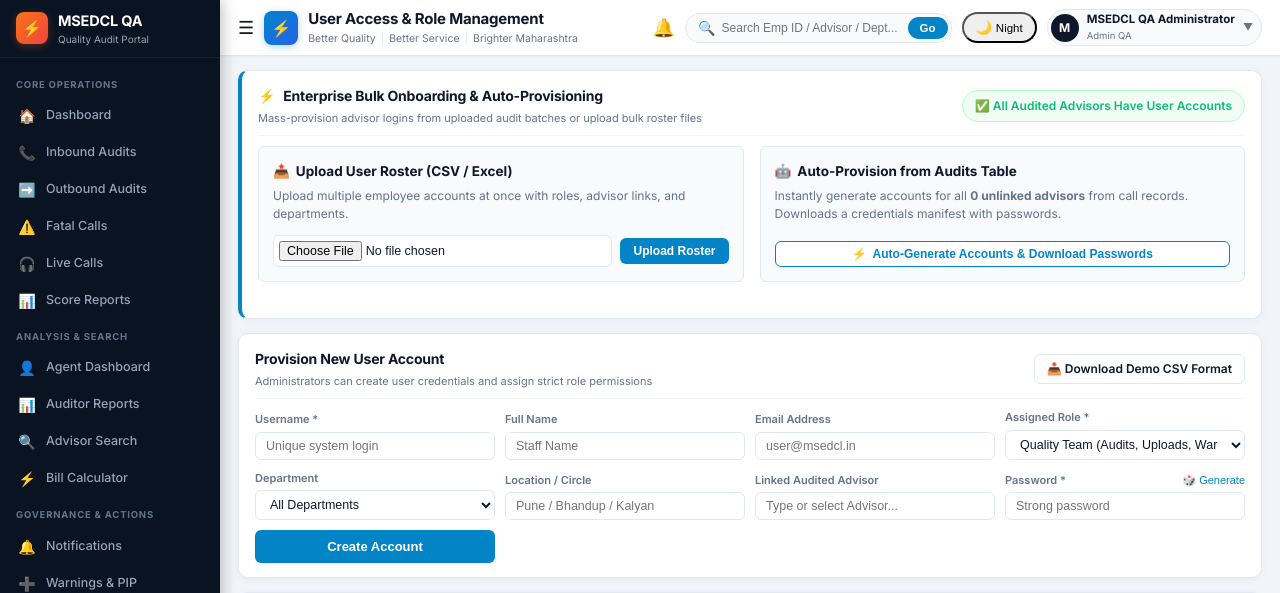
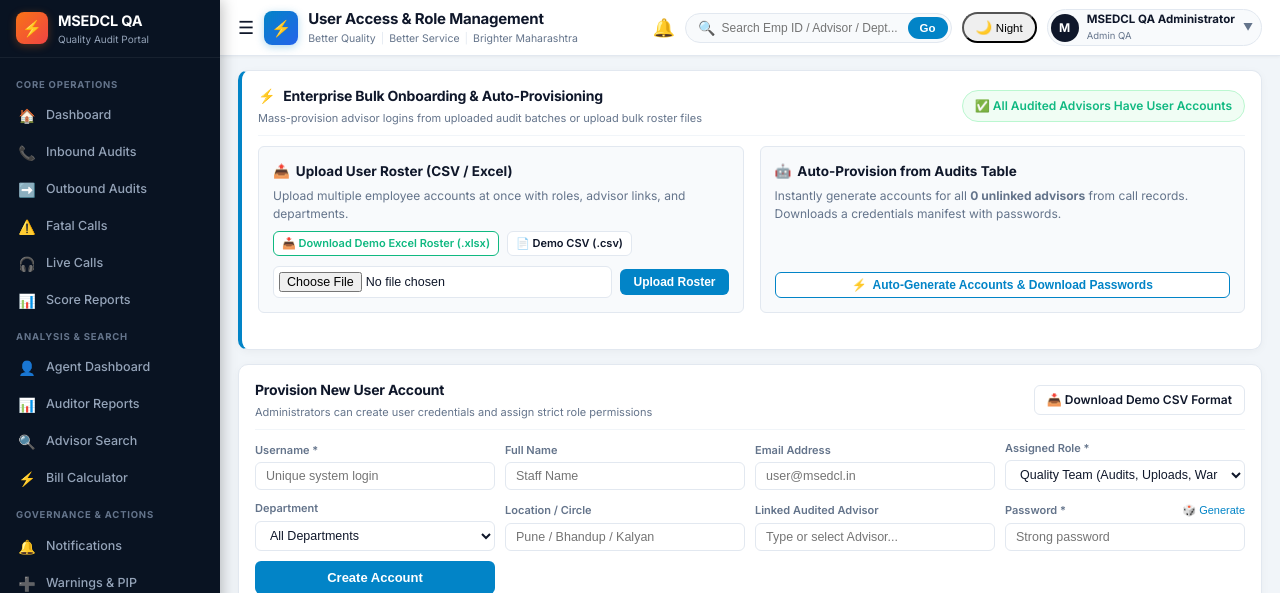
Before and after one commit to WeWake2026/MSEDCL, a Flask app: page /admin/users in a window 1280 px wide. Shown: the top 593 px of the page. Run offline with Flask 3, Linux system fonts and the light colour scheme; the visitor is signed in with stand-in values (Sample User, id 1); data comes from the database, SQL or seed files in the repository; data that the repository does not hold is empty; some libraries are stand-ins or nearby versions.

Commit message:
Fix auto-provision endpoint role permissions and error handling, add pre-formatted demo Excel roster template

```diff
--- a/app.py
+++ b/app.py
@@ -2570,7 +2570,7 @@ def user_bulk_import():
     return redirect(url_for("user_management"))
 
 @app.route("/admin/users/auto-provision-advisors", methods=["POST"])
-@roles("admin")
+@roles("admin", "manager")
 def user_auto_provision_advisors():
     """Auto-generate advisor login accounts for all distinct audited advisors without accounts."""
     created_manifest = []
@@ -2630,22 +2630,34 @@ def user_auto_provision_advisors():
                 VALUES (?, ?, 'advisor', ?, 1, ?, ?, ?, 'Contact Center', datetime('now'))
             """, row_vals)
 
-    if not created_manifest:
-        flash("All audited advisors already have user accounts.", "info")
+    try:
+        if not created_manifest:
+            flash("All audited advisors already have user accounts.", "info")
+            return redirect(url_for("user_management"))
+
+        log_audit("AUTO_PROVISION_ADVISORS", f"{len(created_manifest)} accounts", "Auto-provisioned login accounts from audits table")
+
+        # Generate CSV manifest for download
+        output = io.StringIO()
+        writer = csv.DictWriter(output, fieldnames=["username", "full_name", "advisor_id", "department", "email", "initial_password"])
+        writer.writeheader()
+        for row in created_manifest:
+            writer.writerow(row)
+
+        csv_content = output.getvalue()
+        mem_bytes = io.BytesIO(csv_content.encode("utf-8"))
+        mem_bytes.seek(0)
+        timestamp = datetime.now().strftime("%Y%m%d_%H%M%S")
+        return send_file(
+            mem_bytes,
+            mimetype="text/csv",
+            as_attachment=True,
+            download_name=f"msedcl_auto_provisioned_advisors_{timestamp}.csv"
+        )
+    except Exception as e:
+        print(f"[ERROR] Auto-provision manifest export failed: {e}", file=sys.stderr)
+        flash(f"Accounts provisioned, but failed to prepare credentials manifest download: {str(e)}", "warning")
         return redirect(url_for("user_management"))
-
-    log_audit("AUTO_PROVISION_ADVISORS", f"{len(created_manifest)} accounts", "Auto-provisioned login accounts from audits table")
-
-    # Generate CSV manifest for download
-    output = io.StringIO()
-    writer = csv.DictWriter(output, fieldnames=["username", "full_name", "advisor_id", "department", "email", "initial_password"])
-    writer.writeheader()
-    for row in created_manifest:
-        writer.writerow(row)
-
-    mem_bytes = io.BytesIO(output.getvalue().encode("utf-8"))
-    timestamp = datetime.now().strftime("%Y%m%d_%H%M%S")
-    return send_file(mem_bytes, mimetype="text/csv", as_attachment=True, download_name=f"msedcl_auto_provisioned_advisors_{timestamp}.csv")
 
 @app.route("/admin/users/create", methods=["POST"])
 @roles("admin", "manager")
--- a/templates/user_management.html
+++ b/templates/user_management.html
@@ -29,9 +29,17 @@
       <h4 style="font-size:13.5px;margin-bottom:6px;display:flex;align-items:center;gap:6px;">
         <span>📤</span> <strong>Upload User Roster (CSV / Excel)</strong>
       </h4>
-      <p style="font-size:12px;color:var(--text-muted);margin-bottom:12px;">
+      <p style="font-size:12px;color:var(--text-muted);margin-bottom:8px;">
         Upload multiple employee accounts at once with roles, advisor links, and departments.
       </p>
+      <div style="margin-bottom:10px;display:flex;gap:8px;flex-wrap:wrap;">
+        <a href="/static/demo_users_roster_template.xlsx" download class="btn btn-secondary btn-sm" style="font-size:11px;padding:3px 8px;border-color:var(--brand-green);color:var(--brand-green);" title="Download pre-formatted Excel template">
+          📥 Download Demo Excel Roster (.xlsx)
+        </a>
+        <a href="/static/demo_users_import_template.csv" download class="btn btn-secondary btn-sm" style="font-size:11px;padding:3px 8px;" title="Download pre-formatted CSV template">
+          📄 Demo CSV (.csv)
+        </a>
+      </div>
       <form method="post" action="{{ url_for('user_bulk_import') }}" enctype="multipart/form-data" style="display:flex;gap:8px;align-items:center;flex-wrap:wrap;">
         <input type="file" name="users_file" accept=".csv, .xlsx, .xls" class="form-control" style="flex:1;min-width:180px;padding:5px;" required>
         <button type="submit" class="btn btn-primary btn-sm" style="white-space:nowrap;">Upload Roster</button>
```
Also changed, not shown: templates/agent_dashboard.html (line endings or trailing spaces), 1 other file.
